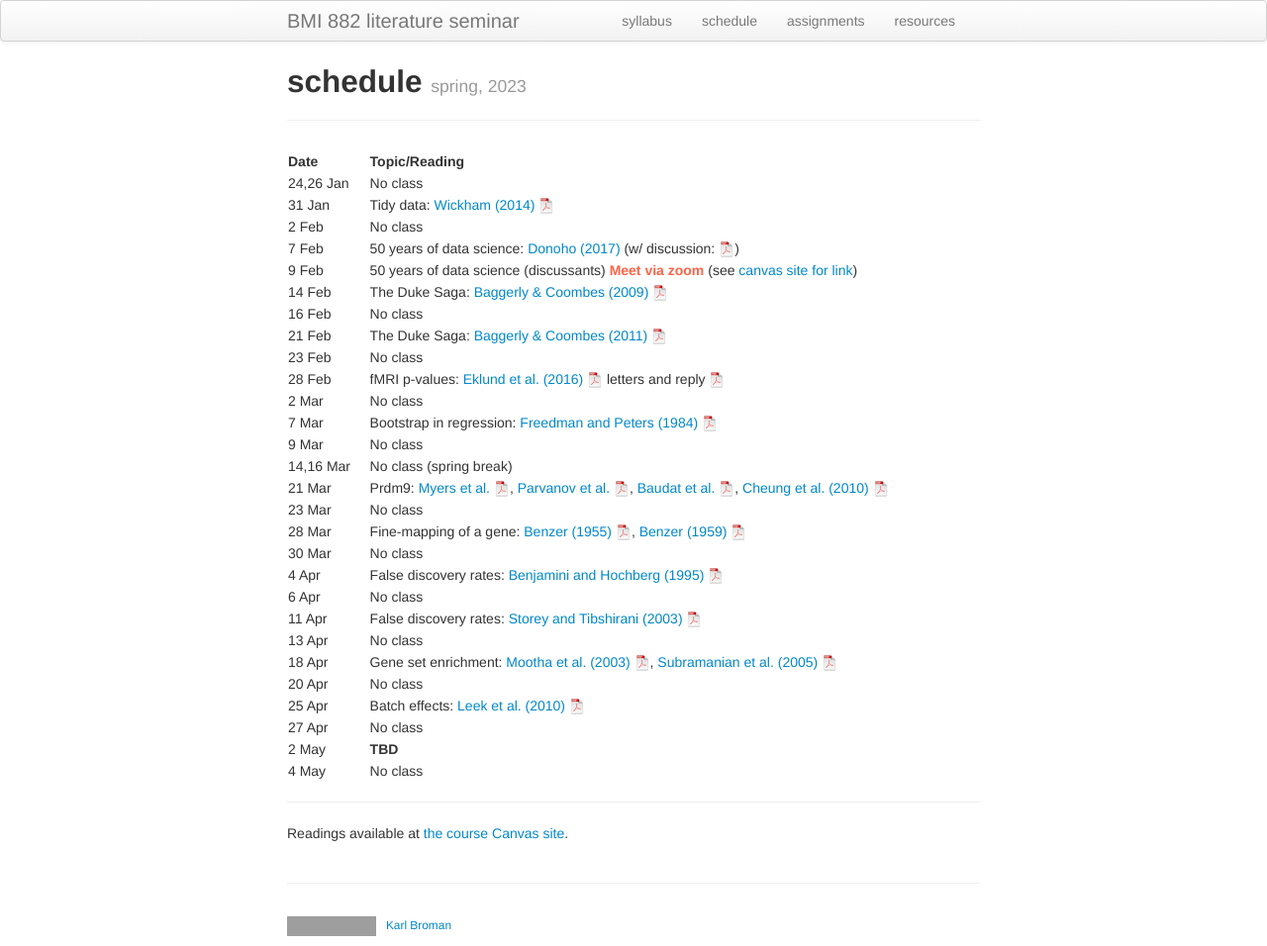
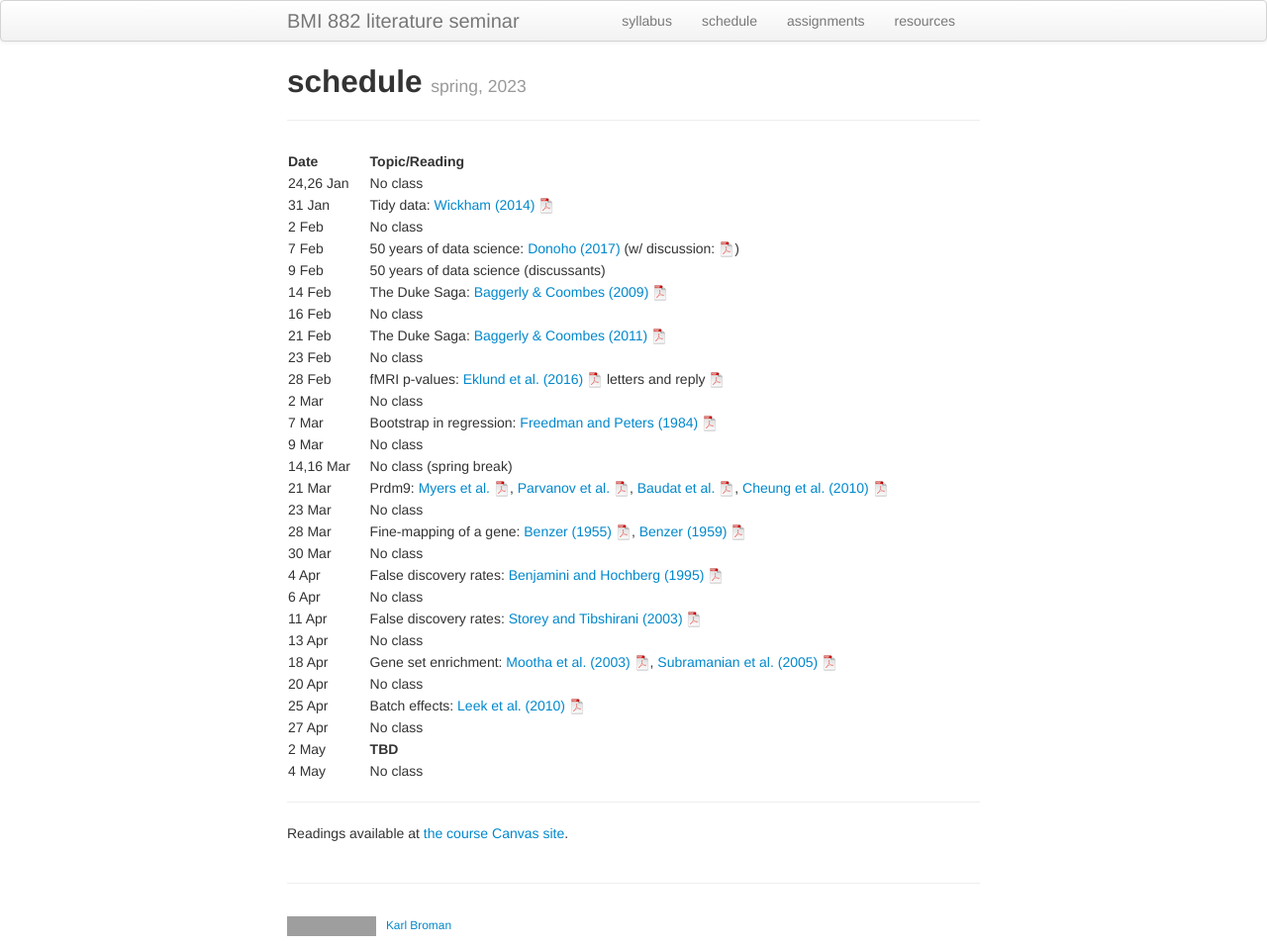
Before and after one commit to kbroman/BMI882_spring2023, a Jekyll site: the page built from schedule.md, in a window 1280 px wide. Shown: the whole page at 99% size. Built offline with Jekyll 4.4.1, drawn with Linux system fonts in a browser that asks for light colours; grey boxes are pictures that could not be loaded.

Commit message:
remove comments re 2023-02-09 being via zoom

```diff
--- a/schedule.md
+++ b/schedule.md
@@ -11,7 +11,7 @@ description: Schedule and readings for BMI 882, Biomedical data science scholarl
 | 31 Jan      |    | Tidy data: [Wickham (2014)](https://doi.org/10.18637/jss.v059.i10) [![pdf logo](icons/pdf-icon.png)](https://www.jstatsoft.org/index.php/jss/article/view/v059i10/v59i10.pdf) |
 | 2 Feb     |    | No class |
 | 7 Feb   |    | 50 years of data science: [Donoho (2017)](https://doi.org/10.1080/10618600.2017.1384734) (w/ discussion: [![pdf logo](icons/pdf-icon.png)](https://www.biostat.wisc.edu/~kbroman/blog/50_years_datasci_with_disc.pdf))
-| 9 Feb   |    | 50 years of data science (discussants) <font color="tomato"><b>Meet via zoom</b></font> (see [canvas site for link](https://canvas.wisc.edu/courses/345137)) |
+| 9 Feb   |    | 50 years of data science (discussants) |
 | 14 Feb       |    | The Duke Saga: [Baggerly & Coombes (2009)](https://projecteuclid.org/euclid.aoas/1267453942) [![pdf logo](icons/pdf-icon.png)](https://projecteuclid.org/download/pdfview_1/euclid.aoas/1267453942)
 | 16 Feb      |    | No class |
 | 21 Feb       |    | The Duke Saga: [Baggerly & Coombes (2011)](https://academic.oup.com/clinchem/article/57/5/688/5621016) [![pdf logo](icons/pdf-icon.png)](https://academic.oup.com/clinchem/article-pdf/57/5/688/31736129/clinchem0688.pdf)
```
Also changed, not shown: index.md (+0 -2 lines).
